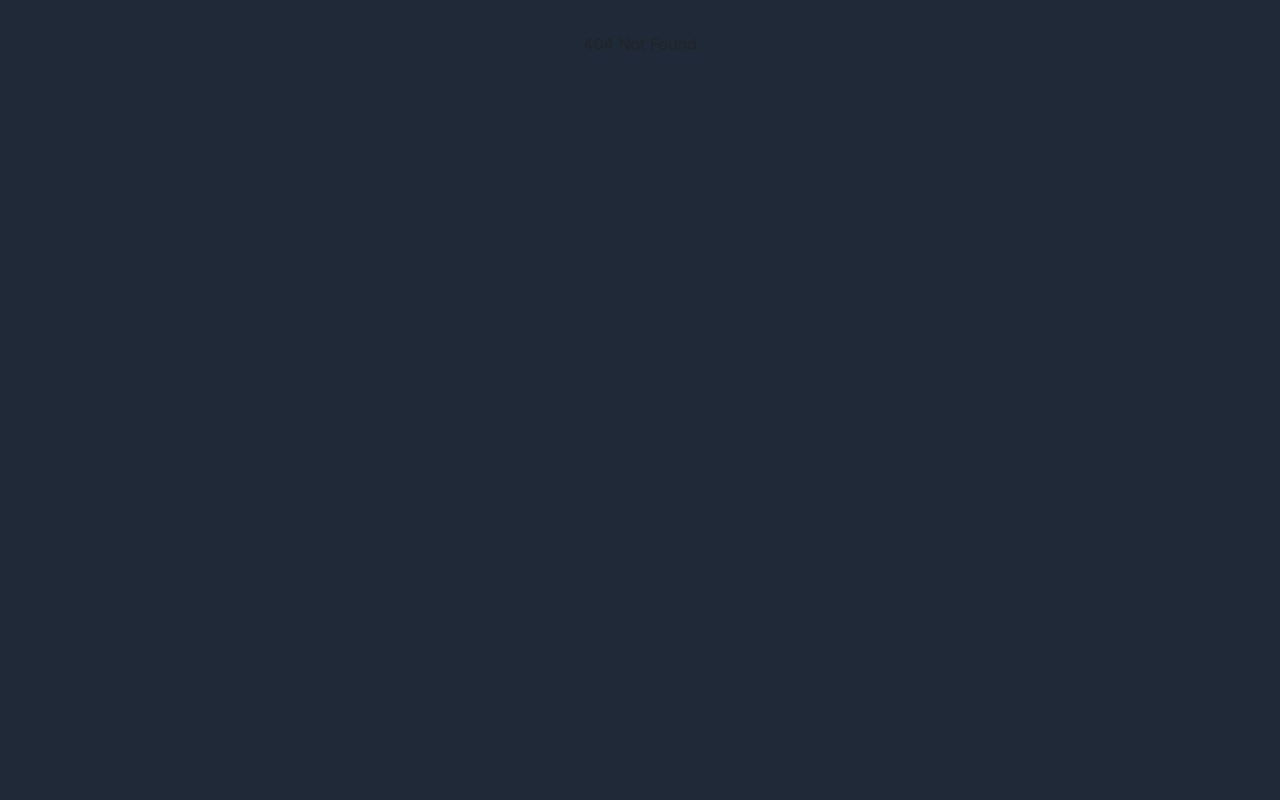
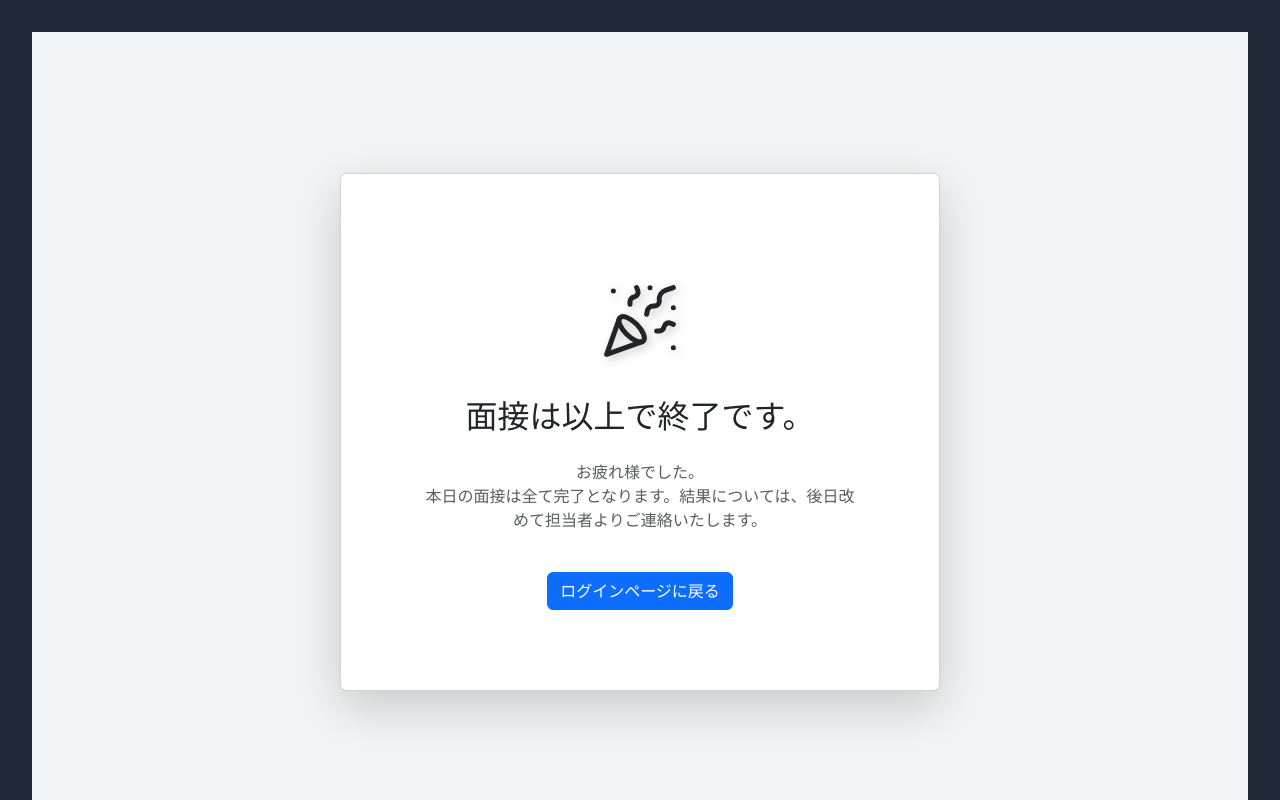
Before and after one commit to horunfujimoto/interview-app, a React app in the folder frontend/: page /applicant/finish in a window 1280 px wide. Before the commit this address had no page. Built offline with nearby package versions, Linux system fonts and the light colour scheme; the HTML template or start-up script is replaced by a standard one.

Commit message:
終了画面たたき

```diff
--- a/frontend/src/App.tsx
+++ b/frontend/src/App.tsx
@@ -1,5 +1,5 @@
 import { BrowserRouter, Routes, Route, Navigate } from 'react-router-dom';
-import { ApplicantLoginPage, ConnectionConfirmationPage, ComponentTestPage, InterviewPage } from '@/pages'; // Add InterviewPage
+import { ApplicantLoginPage, ConnectionConfirmationPage, ComponentTestPage, InterviewPage, FinishPage } from '@/pages'; // Add InterviewPage & FinishPage
 // import React from 'react'; // React is needed for JSX (even if not explicitly used) - Removed
 import { ToastContainer } from 'react-toastify'; // Import ToastContainer
 import 'react-toastify/dist/ReactToastify.css'; // Import Toastify CSS
@@ -24,6 +24,8 @@ function App() {
         />
         {/* AI面接実施中画面 */}
         <Route path="/applicant/interview" element={<InterviewPage />} />
+        {/* 面接終了画面 */}
+        <Route path="/applicant/finish" element={<FinishPage />} />
 
         {/* コンポーネントテスト用ページ */}
         <Route path="/components" element={<ComponentTestPage />} />
--- /dev/null
+++ b/frontend/src/pages/FinishPage.tsx
@@ -0,0 +1,43 @@
+import { Title, Button } from '@/atoms';
+import { Card } from '@/molecules';
+import { Container, Row, Col } from 'react-bootstrap';
+import { useNavigate } from 'react-router-dom';
+import { PartyPopper } from 'lucide-react';
+
+/**
+ * Interview Finish Page
+ */
+export const FinishPage = () => {
+  const navigate = useNavigate();
+
+  const handleGoToHome = () => {
+    navigate('/');
+  };
+
+  return (
+    <Container fluid className="min-vh-100 d-flex align-items-center justify-content-center p-4" style={{ backgroundColor: '#f3f4f6' }}>
+      <Card className="shadow-lg overflow-hidden text-center" style={{ maxWidth: '600px' }}>
+        <Row className="g-0">
+          <Col className="p-5 d-flex flex-column justify-content-center align-items-center">
+            <span style={{ fontSize: '80px', filter: 'drop-shadow(3px 3px 5px rgba(0,0,0,0.2))' }}>
+              <PartyPopper size={80} strokeWidth={1.5} />
+            </span>
+            <Title level={2} className="mt-4 fw-bold">面接は以上で終了です。</Title>
+            <p className="mt-3 text-muted">
+              お疲れ様でした。
+              <br />
+              本日の面接は全て完了となります。結果については、後日改めて担当者よりご連絡いたします。
+            </p>
+            <Button
+              variant="primary"
+              onClick={handleGoToHome}
+              className="mt-4"
+            >
+              ログインページに戻る
+            </Button>
+          </Col>
+        </Row>
+      </Card>
+    </Container>
+  );
+};
--- a/frontend/src/pages/index.ts
+++ b/frontend/src/pages/index.ts
@@ -1,5 +1,6 @@
 export * from './ApplicantLoginPage';
 export * from './ConnectionConfirmationPage';
+export * from './FinishPage'; // Exporting the new component
 export * from './ComponentTestPage';
 
 export { default as InterviewPage } from './InterviewPage';
```
